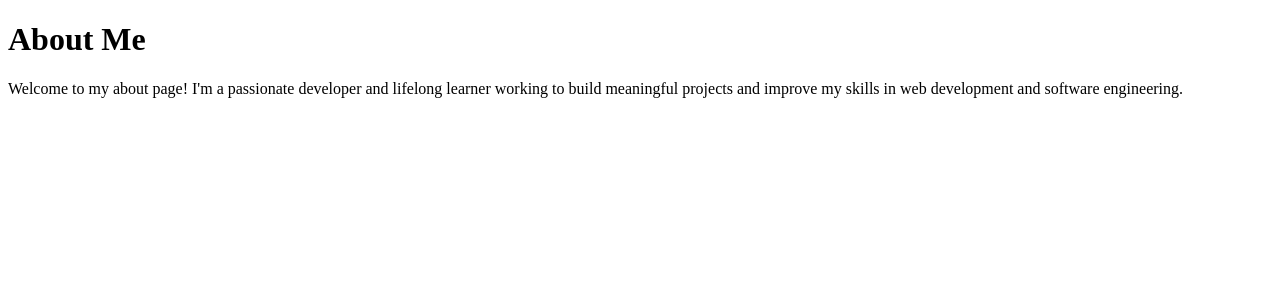
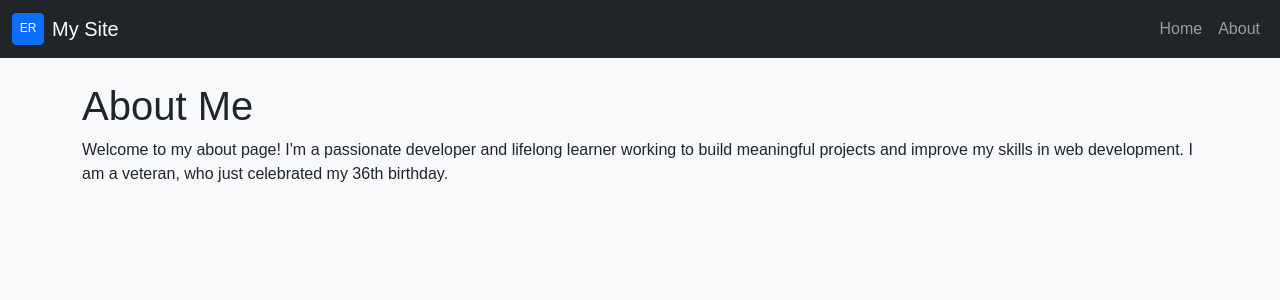
Before and after one commit to ericdorsey52-web/CH61-112, a Django app: page /about/ in a window 1280 px wide. Shown: the top 300 px of the page. Run offline with Django 5.2, Linux system fonts and the light colour scheme.

Commit message:
first commit

```diff
--- a/assign1/pages/templates/about.html
+++ b/assign1/pages/templates/about.html
@@ -1,12 +1,8 @@
-<!DOCTYPE html>
-<html lang="en">
-<head>
-    <meta charset="UTF-8">
-    <meta name="viewport" content="width=device-width, initial-scale=1.0">
-    <title>About Me</title>
-</head>
-<body>
+{% extends "base.html" %}
+
+{% block title %}About Me{% endblock %}
+
+{% block content %}
     <h1>About Me</h1>
-    <p>Welcome to my about page! I'm a passionate developer and lifelong learner working to build meaningful projects and improve my skills in web development and software engineering.</p>
-</body>
-</html>
+    <p>Welcome to my about page! I'm a passionate developer and lifelong learner working to build meaningful projects and improve my skills in web development. I am a veteran, who just celebrated my 36th birthday.</p>
+{% endblock %}
--- /dev/null
+++ b/assign1/pages/templates/base.html
@@ -0,0 +1,47 @@
+<!DOCTYPE html>
+{% load static %}
+<html lang="en">
+<head>
+    <meta charset="UTF-8">
+    <meta name="viewport" content="width=device-width, initial-scale=1.0">
+        <title>{% block title %}My Site{% endblock %}</title>
+        <link href="https://cdn.jsdelivr.net/npm/bootstrap@5.3.2/dist/css/bootstrap.min.css" rel="stylesheet">
+        <link rel="stylesheet" href="{% static 'pages/css/styles.css' %}">
+        <style>
+            body {
+                font-family: Arial, sans-serif;
+            }
+        </style>
+</head>
+<body>
+        <nav class="navbar navbar-expand-lg navbar-dark bg-dark">
+            <div class="container-fluid">
+                <a class="navbar-brand d-flex align-items-center" href="{% url 'pages:home' %}">
+                    <img src="{% static 'pages/img/logo.svg' %}" alt="Logo" width="32" height="32" class="me-2">
+                    My Site
+                </a>
+                <button class="navbar-toggler" type="button" data-bs-toggle="collapse" data-bs-target="#navbarNav" aria-controls="#navbarNav" aria-expanded="false" aria-label="Toggle navigation">
+                    <span class="navbar-toggler-icon"></span>
+                </button>
+                <div class="collapse navbar-collapse" id="navbarNav">
+                    <ul class="navbar-nav ms-auto">
+                        <li class="nav-item">
+                            <a class="nav-link" aria-current="page" href="{% url 'pages:home' %}">Home</a>
+                        </li>
+                        <li class="nav-item">
+                            <a class="nav-link" href="{% url 'pages:about' %}">About</a>
+                        </li>
+                    </ul>
+                </div>
+            </div>
+        </nav>
+
+        <main class="container py-4">
+                {% block content %}
+                {% endblock %}
+        </main>
+
+        <script src="https://cdn.jsdelivr.net/npm/bootstrap@5.3.2/dist/js/bootstrap.bundle.min.js"></script>
+        <script src="{% static 'pages/js/main.js' %}"></script>
+</body>
+</html>
--- /dev/null
+++ b/assign1/static/pages/css/styles.css
@@ -0,0 +1,12 @@
+/* Custom styles to complement Bootstrap */
+body {
+  background-color: #f8f9fa; /* light gray */
+}
+
+.navbar-brand img {
+  border-radius: 4px;
+}
+
+.card-title {
+  color: #0d6efd; /* bootstrap primary */
+}
--- /dev/null
+++ b/assign1/static/pages/js/main.js
@@ -0,0 +1,2 @@
+// Small site script
+console.log('Main JS loaded');
```
Also changed, not shown: assign1/pages/templates/pages/about.html (added, +23 -0 lines), assign1/pages/templates/pages/home.html (added, +23 -0 lines), assign1/pages/templates/navbar.html (added), assign1/static/pages/img/logo.svg (added), db.sqlite3 (added).
